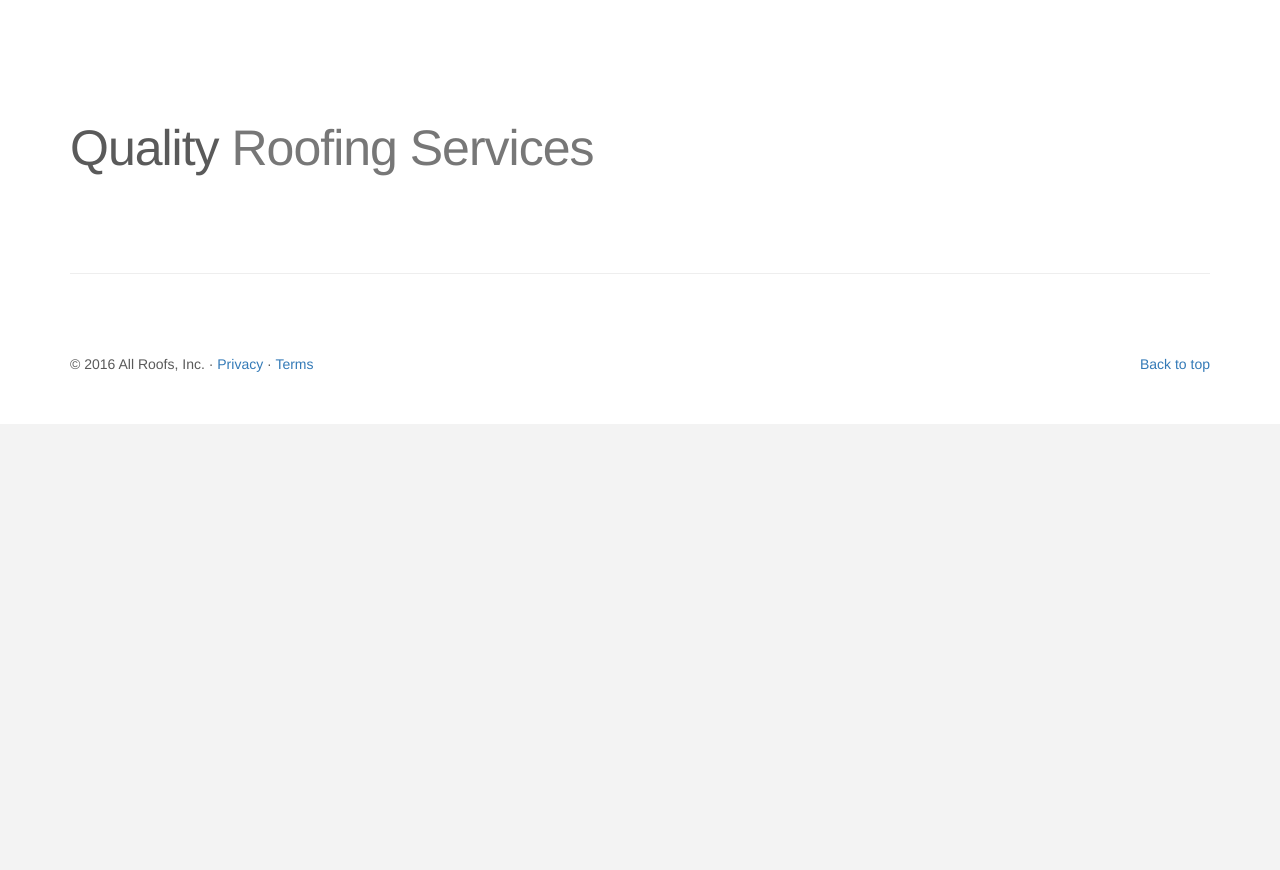
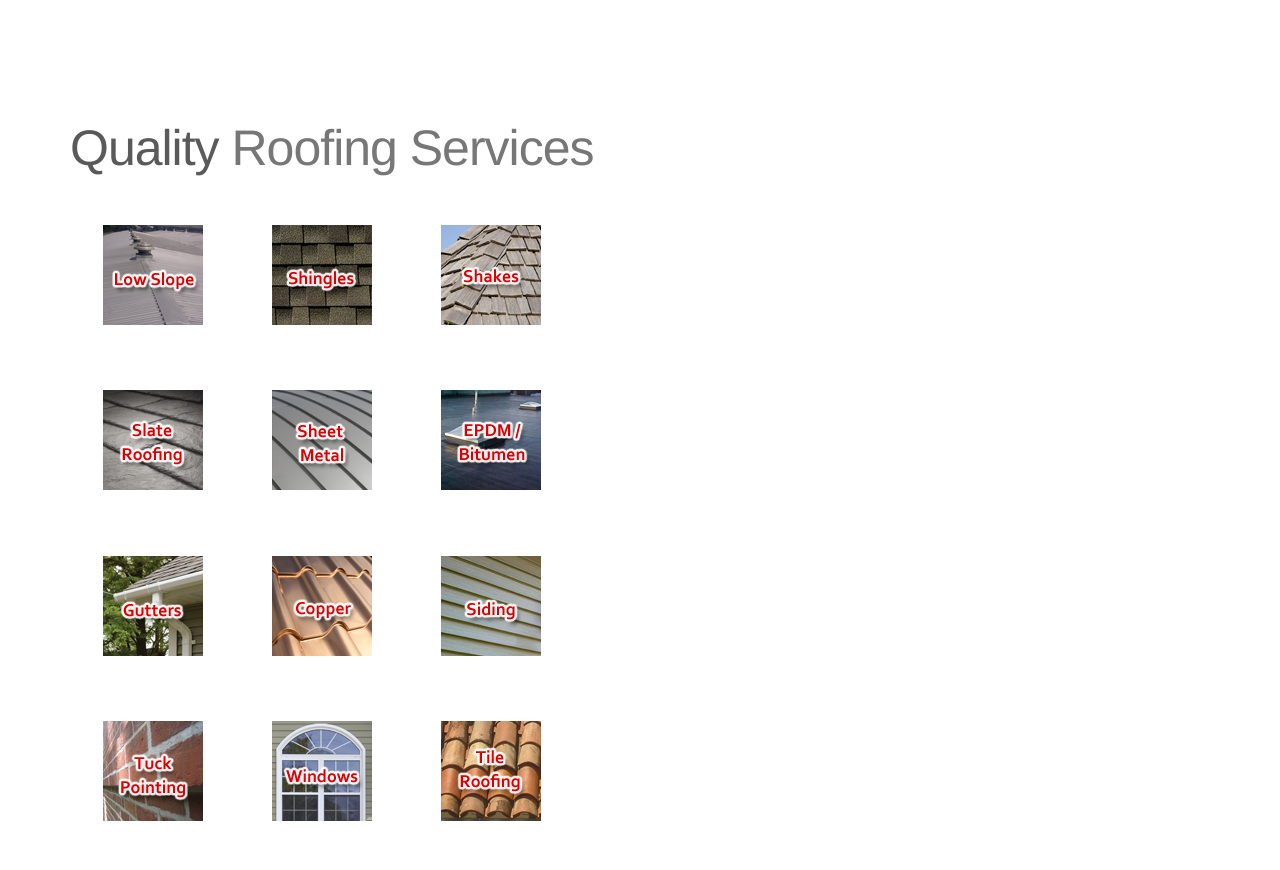
Before and after one commit to jmynes/AllRoofsInc, a plain HTML site: page services.html in a window 1280 px wide. Shown: the part 1250-2120 px from the top of the page. Before the commit the page ends 1674 px from the top, so only its background shows below. Drawn offline with Linux system fonts and the light colour scheme.

Commit message:
Added prototype of service images

```diff
--- a/assets/css/screen.css
+++ b/assets/css/screen.css
@@ -83,7 +83,7 @@ figure.slider figure figcaption {
   margin-left: -1em; /* Position fix for absolute position */
 }
 
-/* PRODUCTS
+/* PRODUCTS/SERVICES
 -------------------------------------------------- */
 
 div#interactive-oc {
@@ -98,3 +98,8 @@ div#interactive-ct {
   background-size: contain;
   height: 100px;
 }
+
+div#services-thumbnail {
+  display: inline-block;
+  padding: 5%;
+}
--- a/services.html
+++ b/services.html
@@ -185,7 +185,6 @@
             <div id="interactive-ct"></div>
           </a>
 
-
         </div>
         <!--
         <div class="col-md-5">
@@ -202,6 +201,19 @@
 
           <!-- <h3><span class="text-muted">by phone,</span></h3> -->
           <p class="lead">
+
+            <div id="services-thumbnail"><img src="assets/img/services/lowslope.png" title="We can install or repair any type of commercial low-slope/flat roofing your business needs - from small offices to large warehouses, we've got you 'covered!'"></img></div>
+            <div id="services-thumbnail"><img src="assets/img/services/shingles.png" title="We can install any type of shingles. The different types of shingles range from 25 year manufacturer's warranty to a lifetime manufacturer's warranty."></img></div>
+            <div id="services-thumbnail"><img src="assets/img/services/shakes.png" title="We can install any type of shakes. These shakes have a 50 year manufacturer's warranty."></img></div>
+            <div id="services-thumbnail"><img src="assets/img/services/slate.png" title="Natural slate, concrete, and clay tile roofing materials have been protecting buildings from the elements for centuries. Our expert craftsmen will work with all types of Slate and Tile. Restoring and repairing these roofs is our specialty."></img></div>
+            <div id="services-thumbnail"><img src="assets/img/services/sheetmetal.png" title="We can install or repair any type of sheet metal roof. Unlike many of our competitors, we also do custom sheet metal bending on-site, saving you time and money!"></img></div>
+            <div id="services-thumbnail"><img src="assets/img/services/epdm.png" title="We specialize in modified bitumen and EPDM roofing."></img></div>
+            <div id="services-thumbnail"><img src="assets/img/services/gutters.png" title="We install seamless aluminum, steel, or copper gutters and downspouts."></img></div>
+            <div id="services-thumbnail"><img src="assets/img/services/copper.png" title="We have experience in beautiful custom copper work."></img></div>
+            <div id="services-thumbnail"><img src="assets/img/services/siding.png" title="Vinyl and Aluminum siding is commonly used today. We also install custom cedar or other wood and simulated products. Soffits and facias can be covered with matching materials."></img></div>
+            <div id="services-thumbnail"><img src="assets/img/services/tuckpointing.png" title="We will be able to meet your masonry needs by tuckpointing or rebuilding."></img></div>
+            <div id="services-thumbnail"><img src="assets/img/services/windows.png" title="We can install new wood or vinyl windows. We also install replacement windows."></img></div>
+            <div id="services-thumbnail"><img src="assets/img/services/tile.png" title="We can install or repair any type of tile roofing."></img></div>
 
           </p>
         </div>
```
Also changed, not shown: assets/img/services/copper.png (added), assets/img/services/epdm.png (added), assets/img/services/gutters.png (added), assets/img/services/lowslope.png (added), assets/img/services/shakes.png (added), assets/img/services/sheetmetal.png (added), assets/img/services/shingles.png (added), assets/img/services/siding.png (added), assets/img/services/slate.png (added), assets/img/services/tile.png (added), assets/img/services/tuckpointing.png (added), assets/img/services/windows.png (added).
